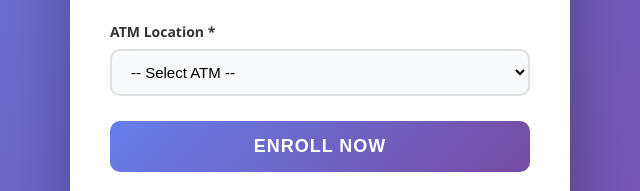
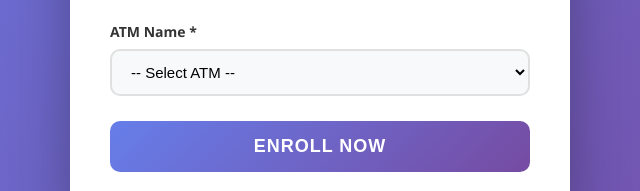
Before and after one commit to sivakumarun/lucky-draw, a website built with Vite: page trainer-login.html in a window 1280 px wide. Shown: the part 474-665 px from the top of the page, 320-960 px from the left. Built offline with nearby package versions, Linux system fonts and the light colour scheme.

Commit message:
name changed

```diff
--- a/trainer-login.html
+++ b/trainer-login.html
@@ -309,7 +309,7 @@
         </div>
 
         <div class="form-group">
-            <label for="atmLocation">ATM Location *</label>
+            <label for="atmLocation">ATM Name *</label>
             <select id="atmLocation" name="atmLocation" required>
                 <option value="">-- Select ATM --</option>
                 <option value="Benhur-F">Benhur F</option>
```
